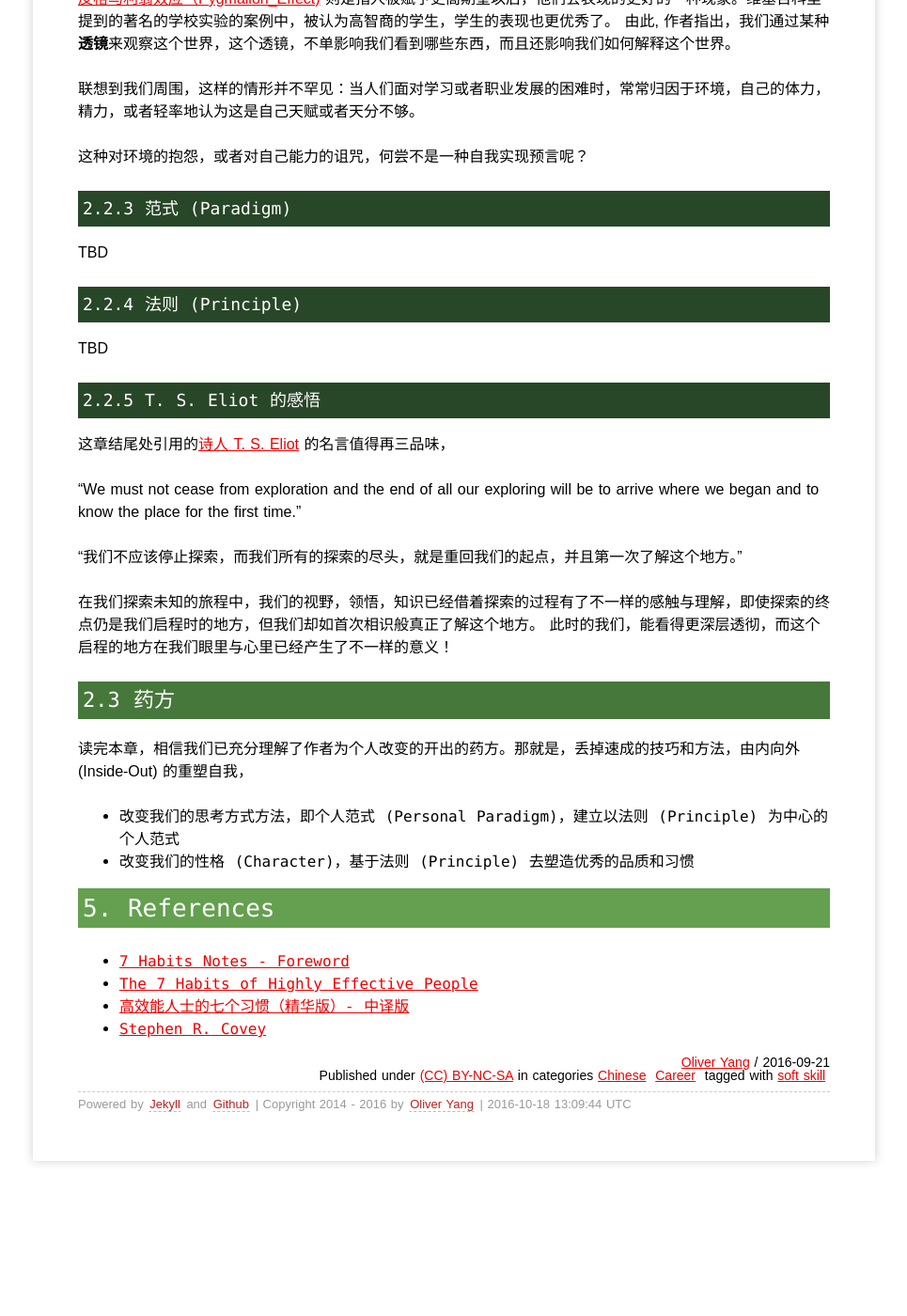
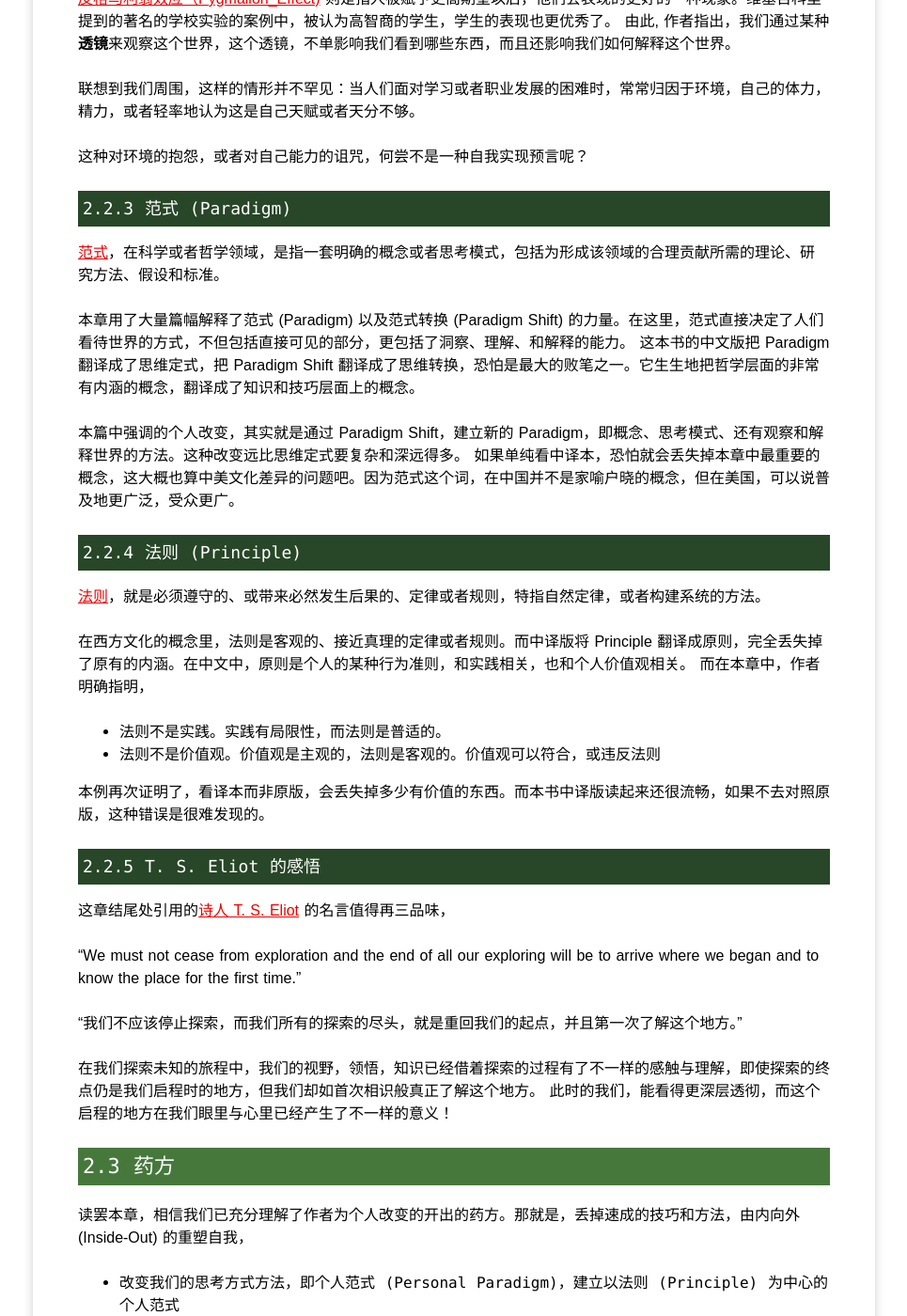
Before and after one commit to yangoliver/yangoliver.github.io, a Jekyll site: the page built from _posts/2016/2016-09-21-7-habits-2.md, in a window 1280 px wide and 1400 px high, scrolled down 3131 px. Shown: the whole window at 94% size, without its empty margins (157-1122 px from the left). Built offline with Jekyll 4.4.1, drawn with Linux system fonts in a browser that asks for light colours; comment, search, counter and statistics services are not loaded; before the commit the page ends 4414 px from its top, so only the background shows below that; some of the changed text lies outside the part shown.

Commit message:
a new blog: 7 Habits Notes - Paradigms & Principles

```diff
--- a/_posts/2016/2016-09-21-7-habits-2.md
+++ b/_posts/2016/2016-09-21-7-habits-2.md
@@ -195,11 +194,25 @@ tags: [soft skill]
 
 #### 2.2.3 范式 (Paradigm)
 
-TBD
+[范式](https://en.wikipedia.org/wiki/Paradigm)，在科学或者哲学领域，是指一套明确的概念或者思考模式，包括为形成该领域的合理贡献所需的理论、研究方法、假设和标准。
+
+本章用了大量篇幅解释了范式 (Paradigm) 以及范式转换 (Paradigm Shift) 的力量。在这里，范式直接决定了人们看待世界的方式，不但包括直接可见的部分，更包括了洞察、理解、和解释的能力。
+这本书的中文版把 Paradigm 翻译成了思维定式，把 Paradigm Shift 翻译成了思维转换，恐怕是最大的败笔之一。它生生地把哲学层面的非常有内涵的概念，翻译成了知识和技巧层面上的概念。
+
+本篇中强调的个人改变，其实就是通过 Paradigm Shift，建立新的 Paradigm，即概念、思考模式、还有观察和解释世界的方法。这种改变远比思维定式要复杂和深远得多。
+如果单纯看中译本，恐怕就会丢失掉本章中最重要的概念，这大概也算中美文化差异的问题吧。因为范式这个词，在中国并不是家喻户晓的概念，但在美国，可以说普及地更广泛，受众更广。
 
 #### 2.2.4 法则 (Principle)
 
-TBD
+[法则](https://en.wikipedia.org/wiki/Principle)，就是必须遵守的、或带来必然发生后果的、定律或者规则，特指自然定律，或者构建系统的方法。
+
+在西方文化的概念里，法则是客观的、接近真理的定律或者规则。而中译版将 Principle 翻译成原则，完全丢失掉了原有的内涵。在中文中，原则是个人的某种行为准则，和实践相关，也和个人价值观相关。
+而在本章中，作者明确指明，
+
+- 法则不是实践。实践有局限性，而法则是普适的。
+- 法则不是价值观。价值观是主观的，法则是客观的。价值观可以符合，或违反法则
+
+本例再次证明了，看译本而非原版，会丢失掉多少有价值的东西。而本书中译版读起来还很流畅，如果不去对照原版，这种错误是很难发现的。
 
 #### 2.2.5 T. S. Eliot 的感悟
 
@@ -214,7 +227,7 @@ TBD
 
 ### 2.3 药方
 
-读完本章，相信我们已充分理解了作者为个人改变的开出的药方。那就是，丢掉速成的技巧和方法，由内向外 (Inside-Out) 的重塑自我，
+读罢本章，相信我们已充分理解了作者为个人改变的开出的药方。那就是，丢掉速成的技巧和方法，由内向外 (Inside-Out) 的重塑自我，
 
 - 改变我们的思考方式方法，即个人范式 (Personal Paradigm)，建立以法则 (Principle) 为中心的个人范式
 - 改变我们的性格 (Character)，基于法则 (Principle) 去塑造优秀的品质和习惯
```
Also changed, not shown: other parts of _posts/2016/2016-09-21-7-habits-2.md (+1 -2 lines).
